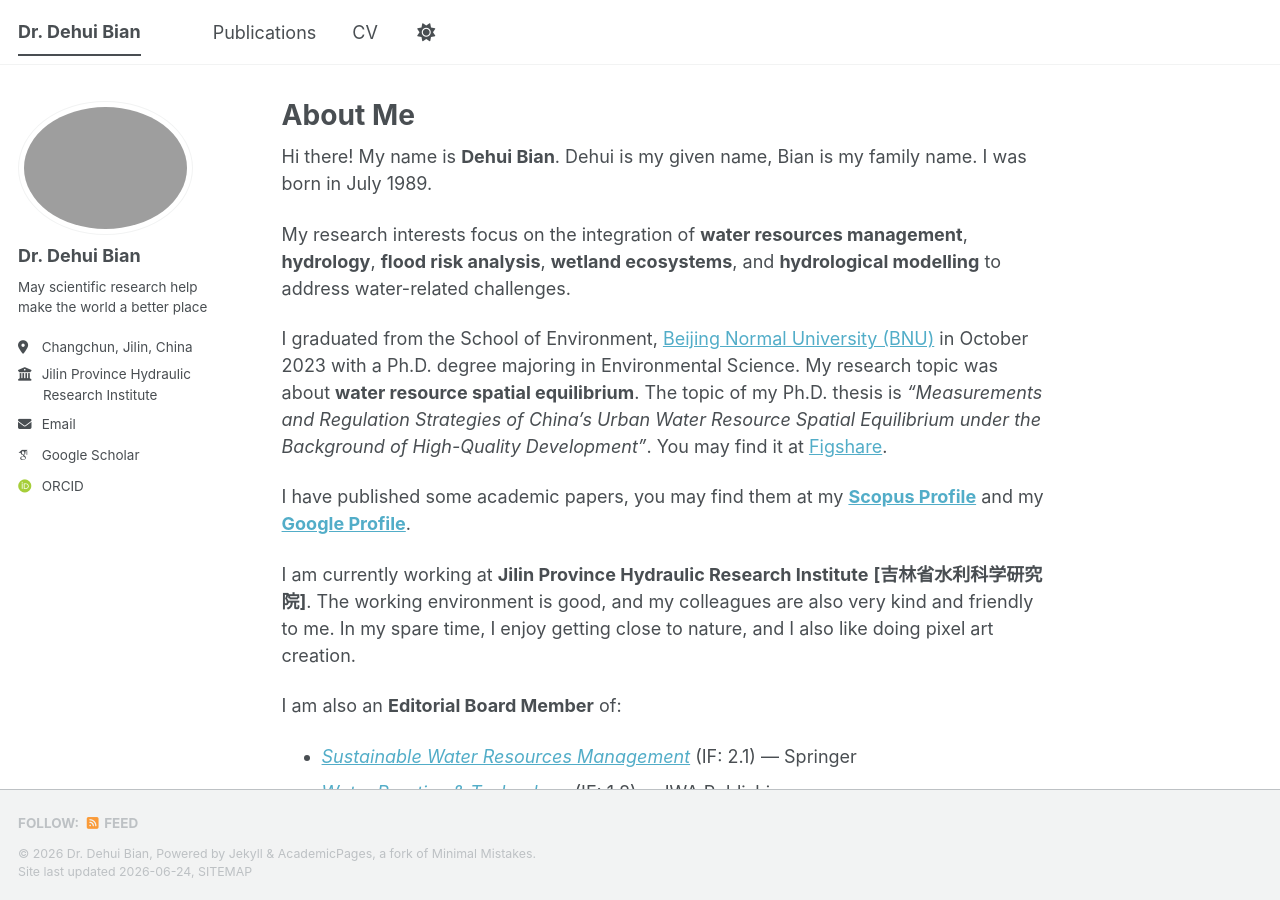
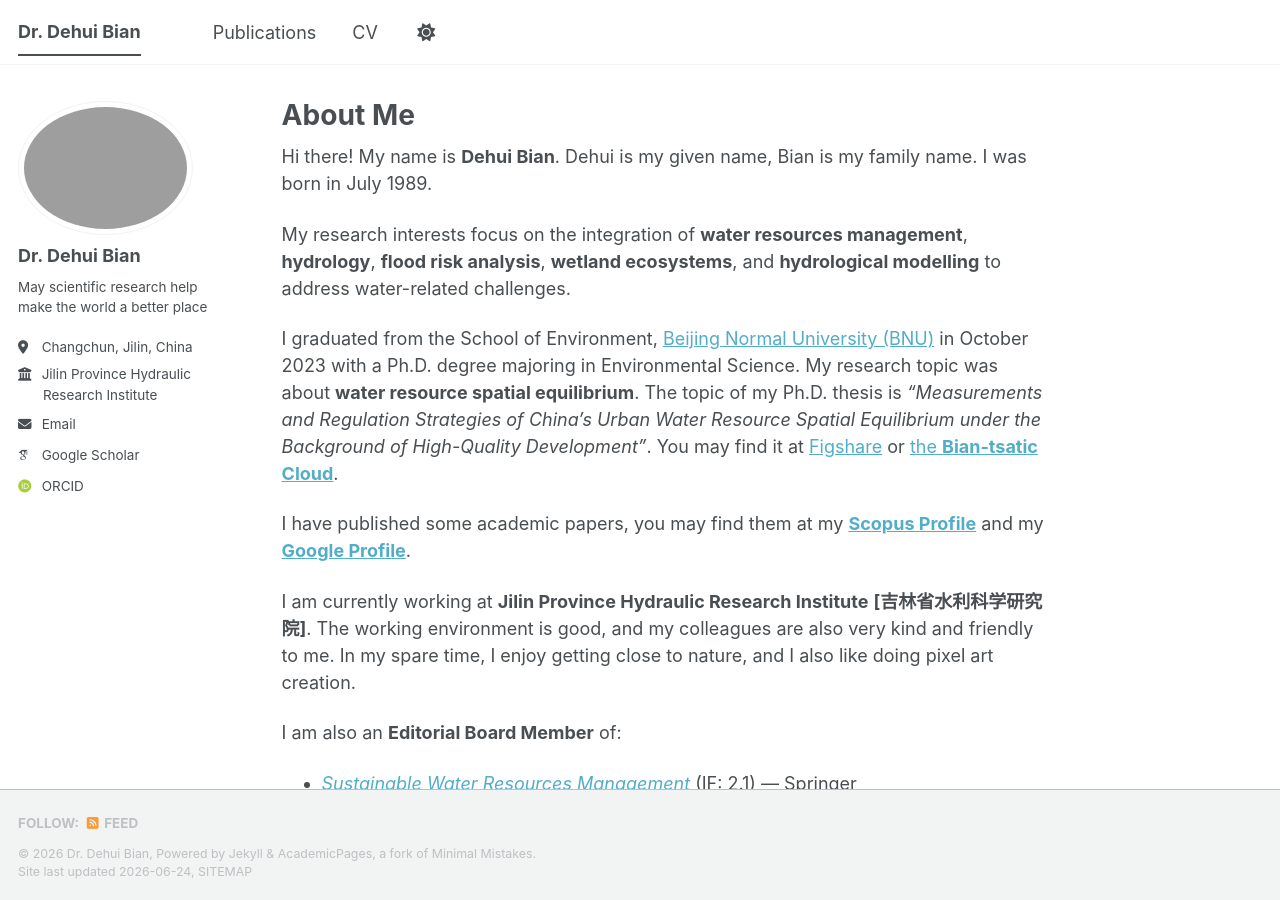
Before and after one commit to DehuiBian/dehuibian.github.io, a Jekyll site: the page built from index.md, in a window 1280 px wide and 900 px high. Built offline with Jekyll 4.4.1, drawn with Linux system fonts in a browser that asks for light colours; some web fonts are replaced; a script bundle is joined from its source files by our own code; library files that are not in the unit come from our copies.

Commit message:
index.md

```diff
--- a/index.md
+++ b/index.md
@@ -9,7 +9,7 @@ Hi there! My name is **Dehui Bian**. Dehui is my given name, Bian is my family n
 
 My research interests focus on the integration of **water resources management**, **hydrology**, **flood risk analysis**, **wetland ecosystems**, and **hydrological modelling** to address water-related challenges.
 
-I graduated from the School of Environment, [Beijing Normal University (BNU)](https://www.bnu.edu.cn) in October 2023 with a Ph.D. degree majoring in Environmental Science. My research topic was about **water resource spatial equilibrium**. The topic of my Ph.D. thesis is *"Measurements and Regulation Strategies of China's Urban Water Resource Spatial Equilibrium under the Background of High-Quality Development"*. You may find it at [Figshare](https://figshare.com/s/ae82d63fbe074280dfee).
+I graduated from the School of Environment, [Beijing Normal University (BNU)](https://www.bnu.edu.cn) in October 2023 with a Ph.D. degree majoring in Environmental Science. My research topic was about **water resource spatial equilibrium**. The topic of my Ph.D. thesis is *"Measurements and Regulation Strategies of China's Urban Water Resource Spatial Equilibrium under the Background of High-Quality Development"*. You may find it at [Figshare](https://figshare.com/s/ae82d63fbe074280dfee) or [the **Bian-tsatic Cloud**](https://file-preview.lx.netease.com/onlinePreview?officePreviewType=pdf&fullFileName=%25E8%25BE%25B9%25E5%25BE%2597%25E4%25BC%259A%25E5%258D%259A%25E5%25A3%25AB%25E8%25AE%25BA%25E6%2596%2587.pdf&url=https%3A%2F%2Fedisk-cdn.office.163.com%2Fdisk%252F2026%252F06%252F24%252Fd567bf4d74ac46939de017b6e28251c3.pdf%3FSignature%3DpSSP8Wt9obrm1NQXWbq6oulMKeyEiIVDvnk1gDy8fJI%253D%26Expires%3D1782264866%26NOSAccessKeyId%3Dc13174d8c5e24f68ac17df16f7a0aab7%26download%3D%25E8%25BE%25B9%25E5%25BE%2597%25E4%25BC%259A%25E5%258D%259A%25E5%25A3%25AB%25E8%25AE%25BA%25E6%2596%2587.pdf%26filename%3D%25E8%25BE%25B9%25E5%25BE%2597%25E4%25BC%259A%25E5%258D%259A%25E5%25A3%25AB%25E8%25AE%25BA%25E6%2596%2587.pdf&fid=295a49ffb59bc5b5af5a2f264cbbc34e&product=E_DISK).
 
 I have published some academic papers, you may find them at my [**Scopus Profile**](https://www.scopus.com/authid/detail.uri?authorId=57217677784) and my [**Google Profile**](https://scholar.google.com/citations?user=jgljlHoAAAAJ&hl=en&oi=ao).
 
```
